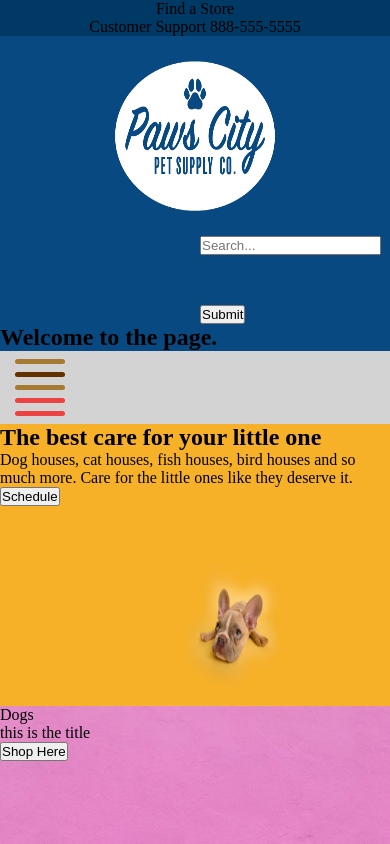
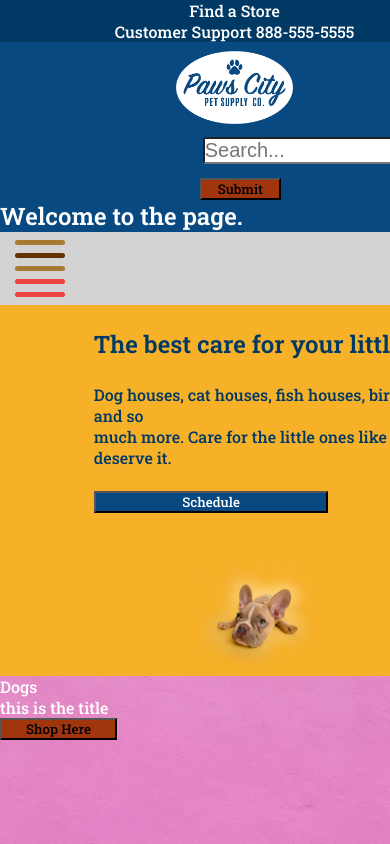
Before and after one commit to nubbie32/FInal-project-code-louisville, a plain HTML site: page index.html in a window 390 px wide. Shown: the top 844 px of the page. Drawn offline with Linux system fonts and the light colour scheme.

Commit message:
mobile update

```diff
--- a/index.html
+++ b/index.html
@@ -17,9 +17,9 @@
 
         <div class="top-half">
 
-            <p class="distance">Find a Store</p>
+            <p class="hello" class="distance">Find a Store</p>
 
-            <p>Customer Support 888-555-5555</p>
+            <p class="hello">Customer Support 888-555-5555</p>
 
         </div>
 
@@ -33,7 +33,7 @@
 
             <div class="search">
 
-                <input class="textbox" class="fonts" type="text" placeholder="Search...">
+                <input class="textbox"  class="fonts" type="text" placeholder="Search...">
 
                 <button type="submit" class="submit-button">Submit</button>
 
@@ -73,14 +73,14 @@
 
         <section class="cute">
 
-            <h1 class="cute1">The best care for your little one</h1>
+            <h1 class="pup" class="cute1">The best care for your little one</h1>
 
-            <p class="cute2">Dog houses, cat houses, fish houses, bird houses and so <br> much more. Care
+            <p class="pup" class="cute2">Dog houses, cat houses, fish houses, bird houses and so <br> much more. Care
                 for the
                 little ones like they
                 deserve it.</p>
 
-            <button type="submit" class="cute3">Schedule</button>
+            <button type="submit" class="pup1" class="cute3">Schedule</button>
 
             <img class="puppy" src="images/puppy-hero-bg.jpg" alt="cute">
 
--- a/mobile.css
+++ b/mobile.css
@@ -1,3 +1,7 @@
+@import url('https://fonts.googleapis.com/css2?family=Roboto+Slab:wght@100;500;600&family=Roboto:wght@500&display=swap');
+
+
+
 @media only screen and (max-width: 600px) {
   body {
     margin: 0;
@@ -14,6 +18,12 @@
     text-align: center;
   }
 
+  .hello {
+    font-family: 'Roboto', sans-serif;
+    font-family: 'Roboto Slab', serif;
+    color: white;
+  }
+
   .bottom-half {
     background-color: #074980;
   }
@@ -22,9 +32,9 @@
     display: block;
     margin-left: auto;
     margin-right: auto;
-    width: 160px;
-    height: 150px;
-    margin-top: 25px;
+    width: 25%;
+    height: 40%px;
+    margin-top: 2%;
   }
 
   .search {
@@ -33,8 +43,18 @@
   }
 
   .textbox {
-    margin-bottom:50px ;
-    margin-top: 25px
+    margin-left: 1%;
+    margin-bottom: 5%;
+    margin-top: 5%;
+    font-size: 20px;
+    border-radius: 3%;
+  }
+
+  .submit-button {
+    background-color: rgb(161, 53, 14);
+    font-family: 'Roboto', sans-serif;
+    font-family: 'Roboto Slab', serif;
+    width: 30%;
   }
 
   * {
@@ -46,7 +66,7 @@
     color: #a77a33;
   }
 
-  .h1 h1{
+  .h1 h1 {
     text-align: center;
     position: absolute;
     left: 25%;
@@ -113,7 +133,7 @@
     opacity: .5;
   }
 
-  .hamburger .line{
+  .hamburger .line {
     width: 50px;
     height: 5px;
     background: rgb(236, 66, 66);
@@ -156,21 +176,49 @@
   }
 
   @keyframes fade {
-    from{transform: translateX(-200px); opacity: 0;}
-    to {transform: translateX(0px); opacity: 1;}
+    from {
+      transform: translateX(-200px);
+      opacity: 0;
+    }
+
+    to {
+      transform: translateX(0px);
+      opacity: 1;
+    }
   }
 
   .cute {
-    background-color: #F7B129 ;
+    background-color: #F7B129;
   }
+
   .puppy {
     display: flex;
     flex-wrap: wrap;
-    height: 200px;
-    width: 200px;
+    height: 75%;
+    width: 50%;
     margin-left: 100px;
   }
-   .pets{
+
+  .pup {
+    color: #003964;
+    font-family: 'Roboto', sans-serif;
+    font-family: 'Roboto Slab', serif;
+    margin-top: 5%;
+    margin-left: 20%;
+  }
+
+  .pup1 {
+    color:white;
+    font-family: 'Roboto', sans-serif;
+    font-family: 'Roboto Slab', serif;
+    background-color: #074980;
+    width: 50%;
+    height: 50%;
+    margin-left: 20%;
+    margin-top: 5%;
+  }
+
+  .pets {
     display: flex;
     flex-direction: column;
     flex-wrap: wrap;
@@ -183,11 +231,23 @@
     background-size: contain;
   }
 
+  .dogs1 {
+    font-family: 'Roboto', sans-serif;
+    font-family: 'Roboto Slab', serif;
+    color: white;
+  }
+
   .cats {
     background-image: url(images/cats.jpg);
     height: 500px;
     background-position: center;
     background-size: contain;
+  }
+
+  .cats1 {
+    font-family: 'Roboto', sans-serif;
+    font-family: 'Roboto Slab', serif;
+    color: white;
   }
 
   .birds {
@@ -197,11 +257,23 @@
     background-size: contain;
   }
 
+  .birds1 {
+    font-family: 'Roboto', sans-serif;
+    font-family: 'Roboto Slab', serif;
+    color: black;
+  }
+
   .fish {
     background-image: url(images/fish.jpg);
     height: 500px;
     background-position: center;
     background-size: contain;
+  }
+
+  .fish1 {
+    color: white;
+    font-family: 'Roboto', sans-serif;
+    font-family: 'Roboto Slab', serif;
   }
 
   .reptiles {
@@ -211,12 +283,31 @@
     background-size: contain;
   }
 
+  .reptiles1 {
+    font-family: 'Roboto', sans-serif;
+    font-family: 'Roboto Slab', serif;
+    color: white;
+  }
+
   .doggieo {
     background-color: #003964;
     display: flex;
     flex-direction: column;
+    align-items: center;
     height: 500px;
-  align-items: center;
+  }
+
+  .fonts {
+    font-family: 'Roboto', sans-serif;
+    font-family: 'Roboto Slab', serif;
+    color: white;
+    margin-left: 10%;
+    margin-top: 10%;
+  }
+
+  .cool-dog {
+    height: 36%;
+    margin-left: 25%;
   }
 
   .recommendations {
@@ -255,8 +346,9 @@
     flex-direction: column;
     align-items: center;
   }
+
   .text {
-  color:#003964
+    color: #003964
   }
 
   .circle {
--- a/tablet.css
+++ b/tablet.css
@@ -1,10 +1,5 @@
 @import url('https://fonts.googleapis.com/css2?family=Roboto+Slab:wght@100;500;600&family=Roboto:wght@500&display=swap');
 
-.fonts {
-  font-family: 'Roboto', sans-serif;
-  font-family: 'Roboto Slab', serif;
-  color: orangered;
-}
 
 @media only screen and (min-width: 601px) {
   body {
```
Lines whose indentation alone changed are shown as unchanged.
